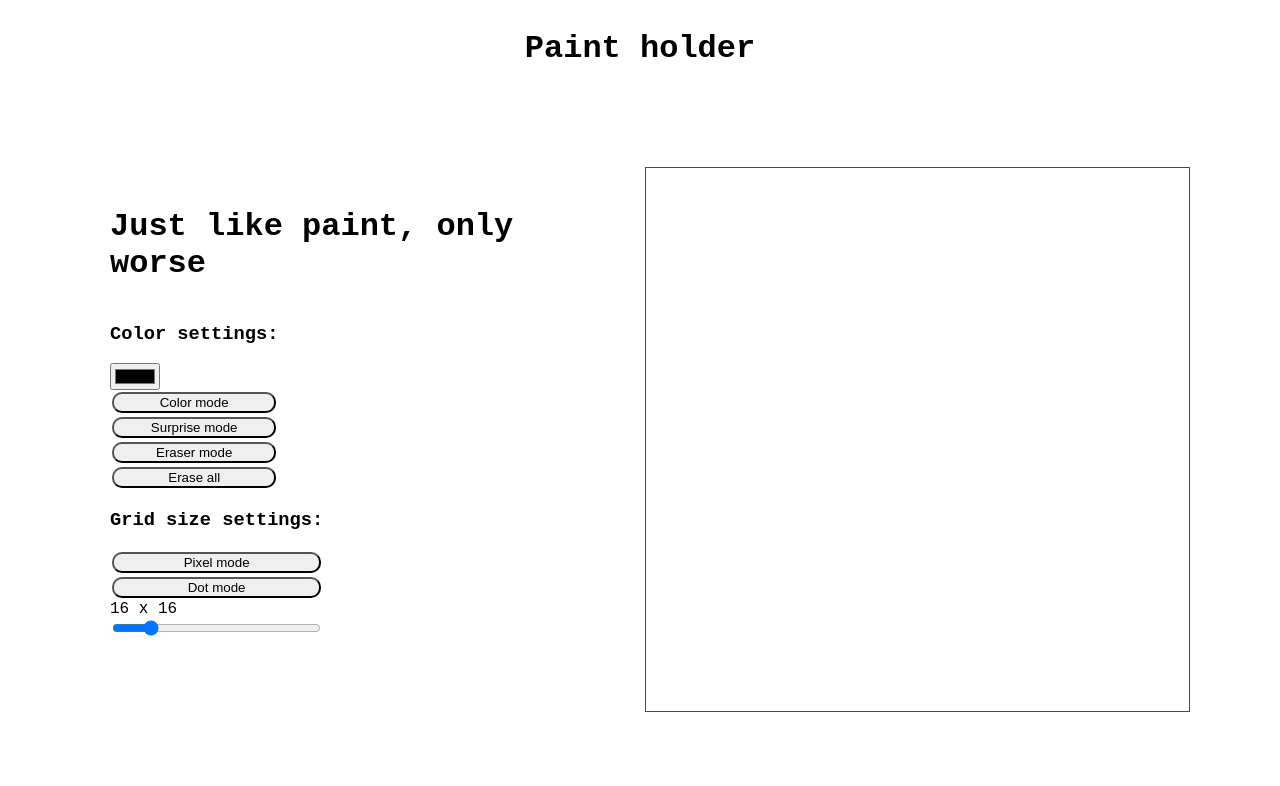
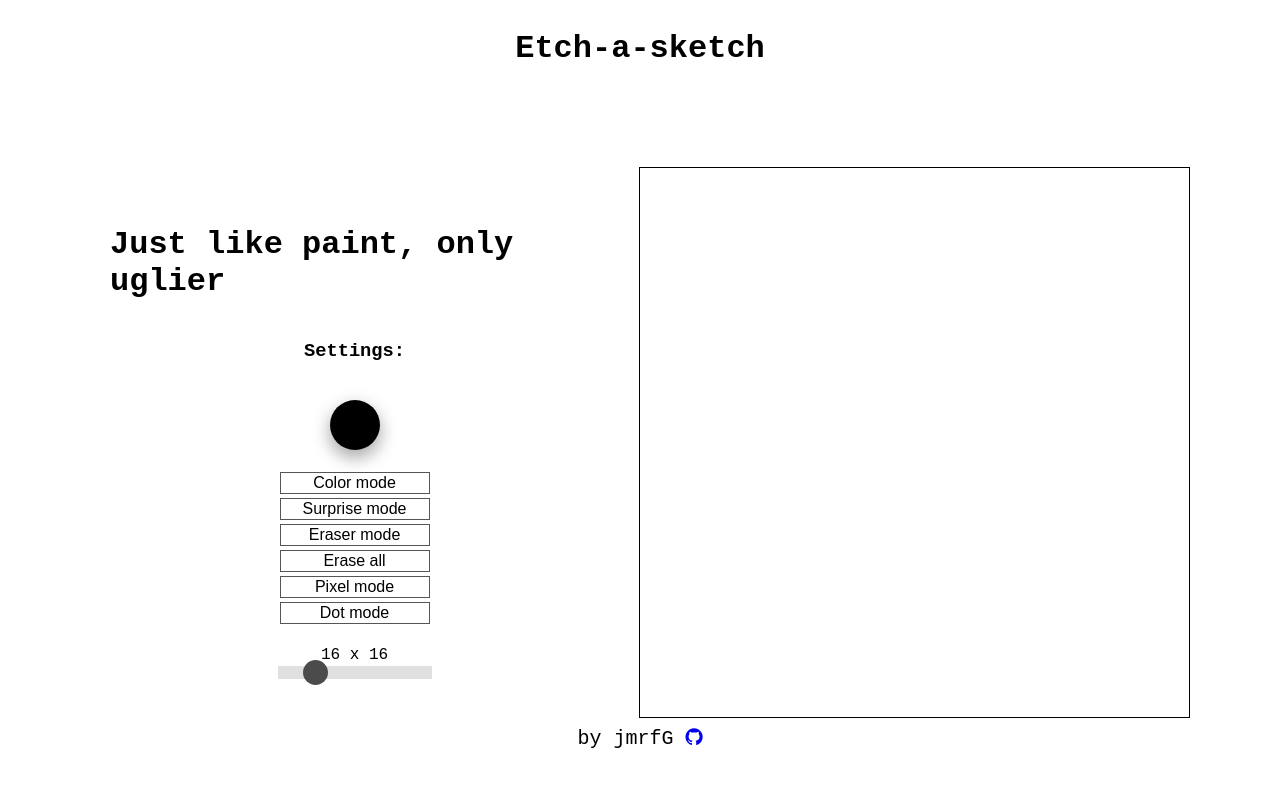
Before and after one commit to jmrfG/top-etch-a-sketch, a plain HTML site: page index.html in a window 1280 px wide. Drawn offline with Linux system fonts and the light colour scheme.

Commit message:
Functionalities OK; UI kind of ugly

```diff
--- a/index.html
+++ b/index.html
@@ -11,32 +11,35 @@
 </head>
 
 <body>
-    <h1 class="title">Paint holder</h1>
+    <h1 class="title">Etch-a-sketch</h1>
     <div class="container">
         <div class="panel">
-            <h1>Just like paint, only worse</h1>
-            <div class="color-settings">
-                <h3>Color settings:</h3>
+            <h1>Just like paint, only uglier</h1>
+            <div class="settings">
+                <h3>Settings:</h3>
                 <input type="color" name="color" id="cPick">
-                <button class="button" id="cMode" value="1">Color mode</button>
-                <button class="button" id="sMode" value="2">Surprise mode</button>
-                <button class="button" id="eMode" value="3">Eraser mode</button>
-                <button class="cButton" id="clear">Erase all</button>
-            </div>
-
-
-            <div class="grid-size-settings">
-                <h3>Grid size settings:</h3>
-
-                <button class="shape-bttn" value="1">Pixel mode</button>
-                <button class="shape-bttn" value="2">Dot mode</button>
+                <label for="cPick" id="color-picker"></label>
+                <button class="button" id="button" value="1">Color mode</button>
+                <button class="button" id="button" value="2">Surprise mode</button>
+                <button class="button" id="button" value="3">Eraser mode</button>
+                <button class="cButton" id="button">Erase all</button>
+                <button class="shape-bttn" id="button" value="1">Pixel mode</button>
+                <button class="shape-bttn" id="button" value="2">Dot mode</button>
                 <div id="gridSize">16 x 16</div>
-                <input type="range" name="slider" id="gridSizeSlider" min="4" max="80" value="16">
+                <input type="range" class="slider" name="slider" id="gridSizeSlider" min="4" max="64" value="16">
             </div>
         </div>
+
         <div class="grid">
         </div>
     </div>
+    <footer>
+        <p>by jmrfG
+            <a href="https://github.com/jmrfG" target="_blank" rel="noopener noreferrer">
+                <i class="fa fa-github"></i>
+            </a>
+        </p>
+    </footer>
 </body>
 <script src="main.js"></script>
 
--- a/main.js
+++ b/main.js
@@ -5,9 +5,10 @@ const grid = document.querySelector(".grid");
 const modes = document.querySelectorAll(".button");
 const shapeModes = document.querySelectorAll(".shape-bttn");
 const colorPick = document.getElementById("cPick");
+const labelPick = document.getElementById("color-picker");
 const gridSizeText = document.getElementById("gridSize");
 const gridSizeSlider = document.getElementById("gridSizeSlider");
-const clearBttn = document.getElementById("clear");
+const clearBttn = document.querySelector(".cButton");
 //DEFAULT VALUES
 const width = grid.offsetWidth;
 let penColor = "black"
@@ -47,6 +48,7 @@ function setShapeMode(e) {
 
 function setColor(e) {
     penColor = e.target.value;
+    labelPick.style.backgroundColor = penColor;
 }
 
 function setGridSize(e) {
--- a/style.css
+++ b/style.css
@@ -1,5 +1,6 @@
 body {
     font-family: 'Courier New', Courier, monospace;
+    box-sizing: border-box;
 }
 
 .title {
@@ -10,7 +11,7 @@ body {
 .container {
     display: flex;
     max-width: 1100px;
-    gap: 50px;
+    gap: 20px;
     margin: 100px auto;
 
 }
@@ -19,25 +20,109 @@ body {
     display: flex;
     flex-direction: column;
     margin: 20px;
-    align-items: flex-start;
-    justify-content: flex-start;
+    align-items: center;
+    justify-content:center;
 }
 
-.color-settings, .grid-size-settings{
+.settings {
     display: flex;
     flex-direction: column;
+    align-items: center;
 }
 
-button {
-    margin: 2px;
-    border-radius: 10px;
+#color-picker {
+    display: inline-block;
+    background-color: #000;
+    width: 50px;
+    height: 50px;
+    margin: 20px;
+    border-radius: 100px;
+    box-shadow: 0 8px 16px 0 rgba(0,0,0,0.2), 0 6px 20px 0 rgba(0,0,0,0.19);
+    position: relative;
+    z-index: 1;
+    cursor: pointer;
+
+}
+
+#cPick {
+    position: absolute;
+    opacity: 0;
 }
 
 
+#button {
+    background-color: white;
+    color: black;
+    border: 1px solid #555555;
+    width: 150px;
+    text-align: center;
+    text-decoration: none;
+    display: inline-block;
+    margin: 2px;
+    font-size: 16px;
+    transition-duration: 0.4s;
+    cursor: pointer;
+}
+
+#button:hover {
+  background-color: #555555;
+  color: white;
+}
 
 .grid {
     display: grid;
     width: 600px;
-    max-width: 600px;
-    border: 1px solid green;
+    border: 1px solid black;
 }
+
+#gridSize {
+    margin-top: 20px;
+}
+
+.slider {
+  -webkit-appearance: none;  /* Override default CSS styles */
+  appearance: none;
+  width: 100%; /* Full-width */
+  height: 12.5px; /* Specified height */
+  background: #d3d3d3; /* Grey background */
+  outline: none; /* Remove outline */
+  opacity: 0.7; /* Set transparency (for mouse-over effects on hover) */
+  -webkit-transition: .2s; /* 0.2 seconds transition on hover */
+  transition: opacity .2s;
+}
+
+/* Mouse-over effects */
+.slider:hover {
+  opacity: 1; /* Fully shown on mouse-over */
+}
+
+/* The slider handle (use -webkit- (Chrome, Opera, Safari, Edge) and -moz- (Firefox) to override default look) */
+.slider::-webkit-slider-thumb {
+  -webkit-appearance: none; /* Override default look */
+  appearance: none;
+  width: 25px; /* Set a specific slider handle width */
+  height: 25px; /* Slider handle height */
+  border-radius: 100%;
+  background: black; /* Green background */
+  cursor: pointer; /* Cursor on hover */
+}
+
+.slider::-moz-range-thumb {
+    width: 25px; /* Set a specific slider handle width */
+    height: 25px; /* Slider handle height */
+    border-radius: 100%;
+
+    background: black; /* Green background */
+    cursor: pointer; /* Cursor on hover */
+}
+
+footer {
+    position: absolute;
+    bottom: 30px;
+    left: 0;
+    display: flex;
+    align-items: center;
+    justify-content: center;
+    width: 100%;
+    font-size: 20px;
+}
```
